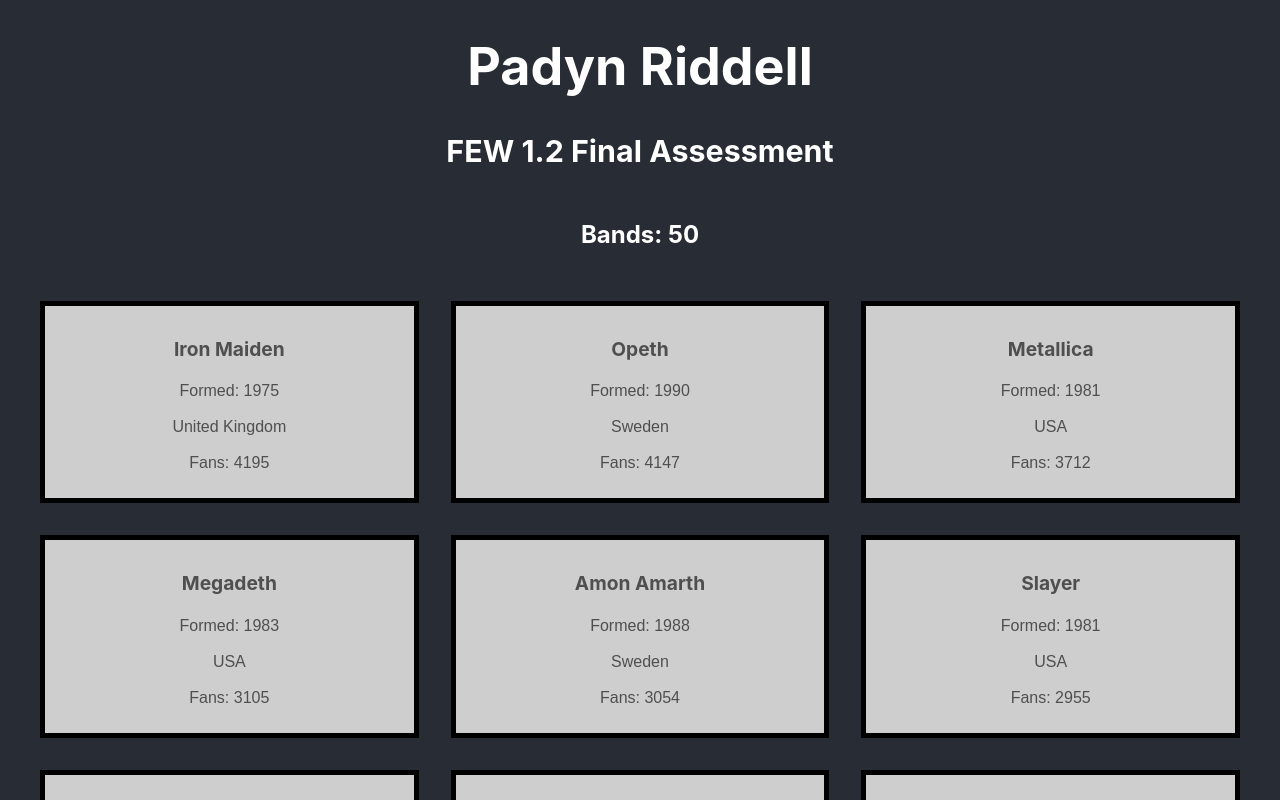
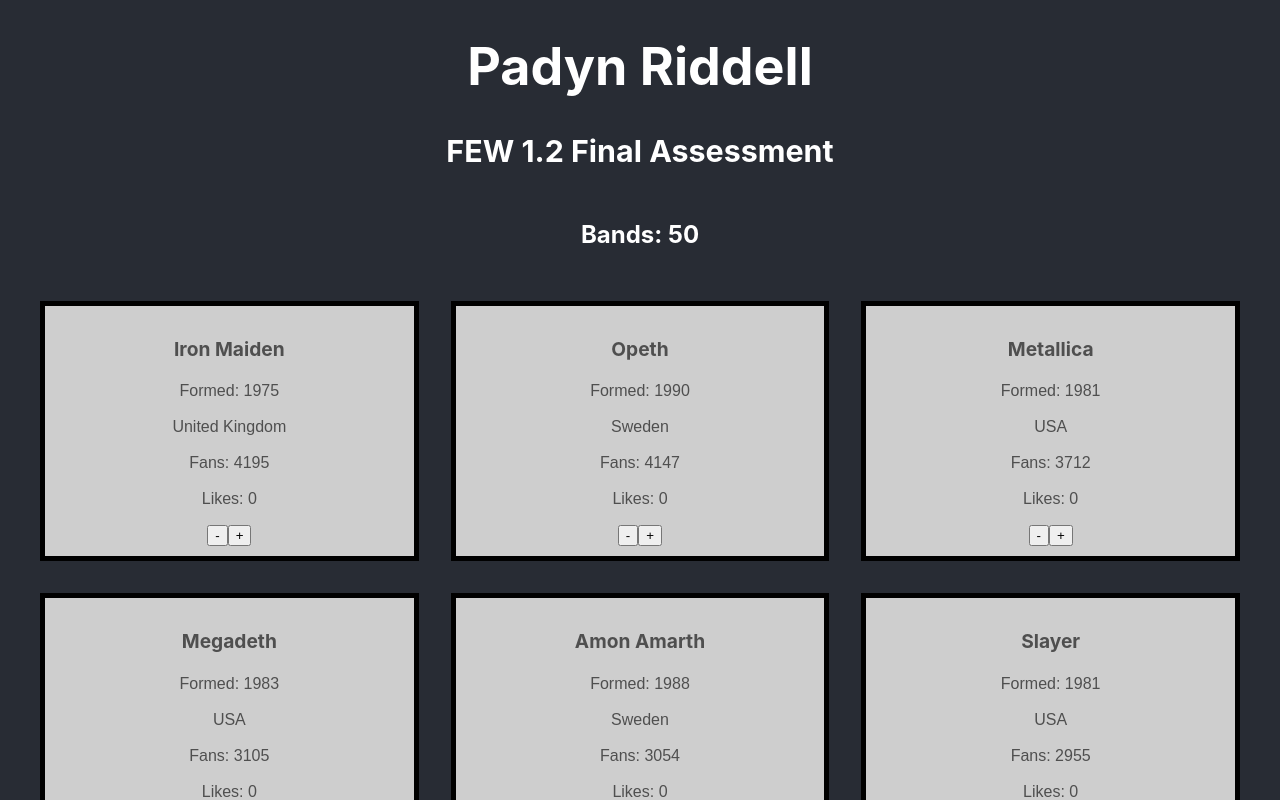
Before and after one commit to squeaky1273/few1.2-final, a React (Create React App) app: page / in a window 1280 px wide. Shown: the top 800 px of the page. Built offline with nearby package versions, Linux system fonts and the light colour scheme.

Commit message:
completed challenge 6

```diff
--- a/src/components/Band/Band.js
+++ b/src/components/Band/Band.js
@@ -1,15 +1,16 @@
 import React from 'react';
-// import Like from '../Like/Like'
+import Like from '../Like/Like'
 import './Band.css';
 
 function Band(props) {
-    const { band_name, fans, formed, origin } = props
+    const { band_name, fans, formed, origin} = props
     return (
         <div className="Band">
             <h3> { band_name } </h3>
             <p>Formed: { formed } </p>
             <p>{ origin }</p>
             <p>Fans: { fans }</p>
+            <Like />
         </div>
     )
 }
--- /dev/null
+++ b/src/components/Like/Like.css
@@ -0,0 +1,8 @@
+
+
+  .Like p {
+    font-family: "Flexo-Bold",arial,sans-serif;
+    color: #4f4f4f;
+    font-size: 100%;
+    padding-top: 2px;
+  }
--- a/src/components/Like/Like.js
+++ b/src/components/Like/Like.js
@@ -0,0 +1,32 @@
+import React, { Component } from 'react';
+import './Like.css';
+
+class Like extends Component {
+    constructor(props) {
+        super(props)
+
+        this.state = { count: 0  }
+    }
+
+    incrementCount = () => {
+        this.setState({ count: this.state.count + 1 });
+      }
+
+    decrementCount = () => {
+        this.setState({ count: this.state.count - 1 });
+      }
+
+    render() {
+        let { count } =this.state
+        return (
+            <div>
+                <p>Likes: { count } </p>
+                <button onClick={(e) => {this.decrementCount()}}>-</button>
+                <button onClick={(e) => {this.incrementCount()}}>+</button>
+            </div>
+        );
+}
+
+}
+
+export default Like;
```
